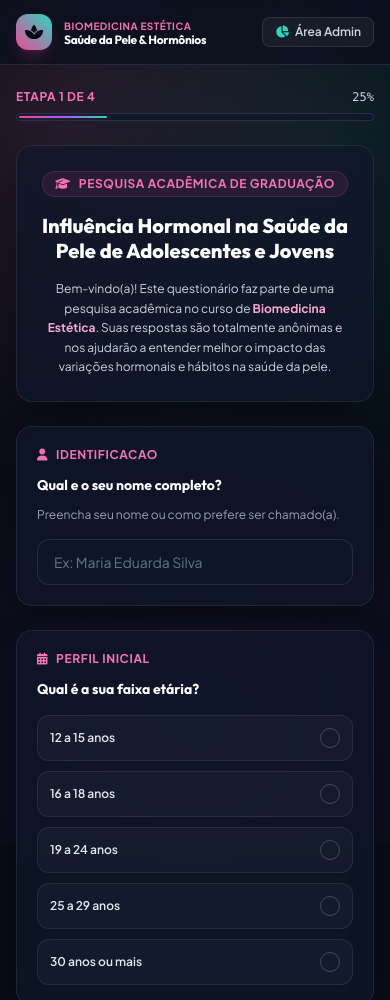
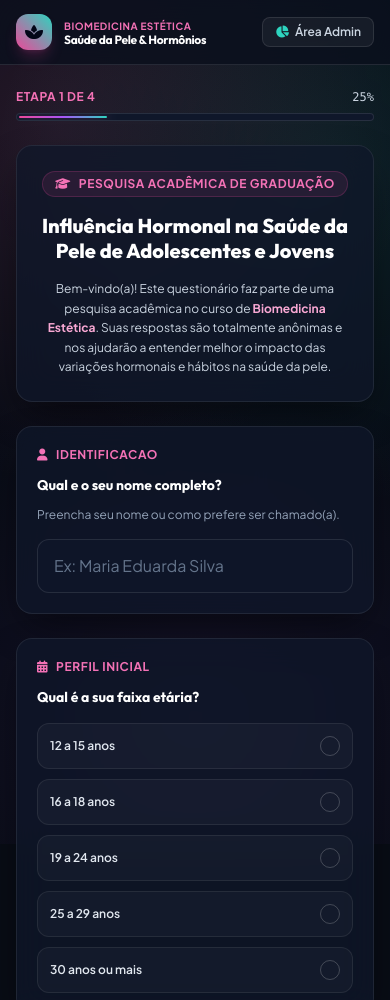
Before and after one commit to cardosotm/pesquisa-saude-pele, a website: page public/index.html in a window 390 px wide. Shown: the top 1000 px of the page. Drawn offline with nearby package versions, Linux system fonts and the light colour scheme.

Commit message:
feat: upload public\index.html

```diff
--- a/public/index.html
+++ b/public/index.html
@@ -88,7 +88,12 @@
     .progress-bar-glow {
       box-shadow: 0 0 14px rgba(244, 114, 182, 0.6);
     }
-  </style>
+
+    button, input, select {
+      touch-action: manipulation;
+      -webkit-tap-highlight-color: transparent;
+    }
+</style>
 </head>
 <body class="bg-[#080c15] text-slate-100 min-h-screen flex flex-col justify-between relative selection:bg-pink-500 selection:text-white">
 
@@ -164,7 +169,7 @@
               id="input-nome"
               required
               placeholder="Ex: Maria Eduarda Silva"
-              class="w-full px-4 py-3 rounded-xl bg-slate-900/90 border border-white/10 focus:border-pink-500 focus:ring-2 focus:ring-pink-500/20 outline-none text-sm text-slate-100 placeholder-slate-500 transition"
+              class="w-full px-4 py-3.5 rounded-xl bg-slate-900/90 border border-white/10 focus:border-pink-500 focus:ring-2 focus:ring-pink-500/20 outline-none text-[16px] sm:text-sm text-slate-100 placeholder-slate-500 transition"
             />
           </div>
         </div>
```
